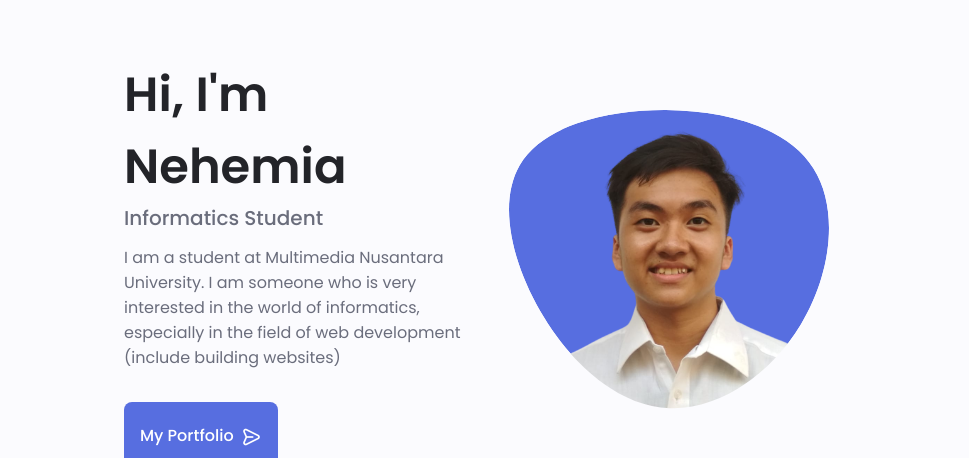
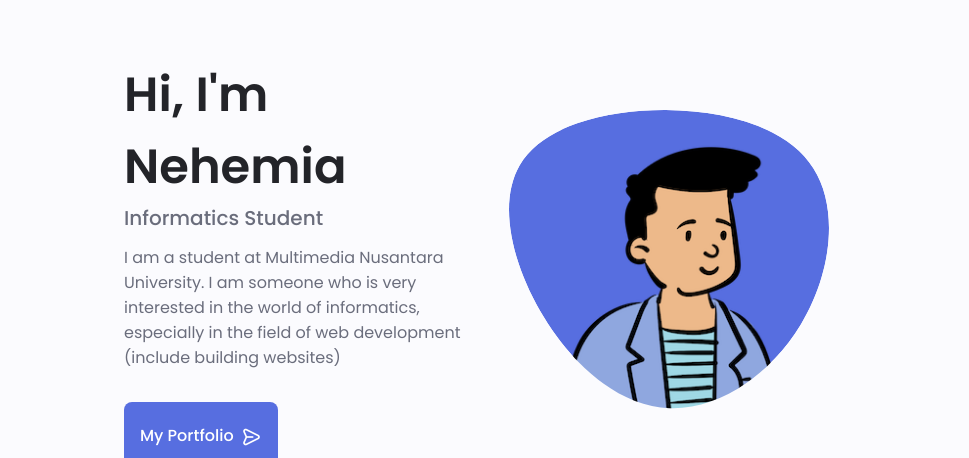
Before and after one commit to nehemiagueldi/nehemiagueldi.github.io, a plain HTML site: page index.html in a window 1280 px wide. Shown: the part 125-583 px from the top of the page, 184-1153 px from the left. Drawn offline with nearby package versions, Linux system fonts and the light colour scheme.

Commit message:
Update Logo and Profile

```diff
--- a/index.html
+++ b/index.html
@@ -3,7 +3,7 @@
     <head>
         <meta charset="UTF-8">
         <meta name="viewport" content="width=device-width, initial-scale=1.0">
-        <link rel = "icon" href ="assets/img/boy-graduation.png" type = "image/x-icon">
+        <link rel = "icon" href ="assets/img/OpenPeeps1B.png" type = "image/x-icon">
 
         <!--==================== UNICONS ====================-->
         <link rel="stylesheet" href="https://unicons.iconscout.com/release/v4.0.0/css/line.css"/>
@@ -102,7 +102,7 @@
                                     165.547 130.807 187.559 100.226 186.353C69.6454 185.297 41.0228 161.023 21.7403
                                     129.362C2.45775 97.8511 -7.48481 59.1033 6.67581 34.5279C20.9871 10.1032 59.7028
                                     -0.149132 97.9666 0.00163737C136.23 0.303176 174.193 10.857 190.312 36.4879Z"/>
-                                    <image class="home__blob-img" x="20" y="-15" xlink:href="assets/img/PasFoto-removebg.png"/>
+                                    <image class="home__blob-img" x="17" y="12" xlink:href="assets/img/OpenPeepsBust1.png"/>
                                 </g>
                             </svg>
                         </div>
```
Also changed, not shown: assets/img/OpenPeeps.png (added), assets/img/OpenPeeps1.png (added), assets/img/OpenPeeps1B.png (added), assets/img/OpenPeepsBust.png (added), assets/img/OpenPeepsBust1.png (added), assets/img/OpenPeepsBustB.png (added).
